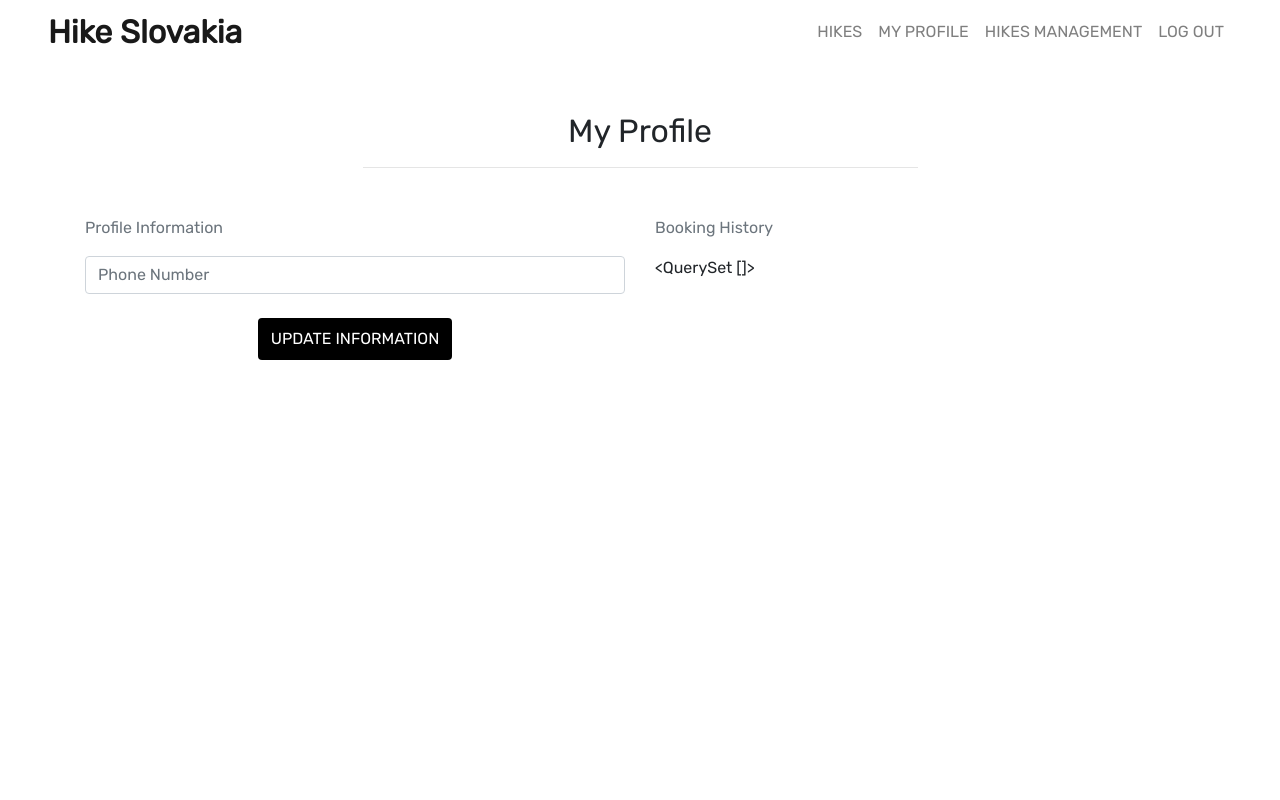
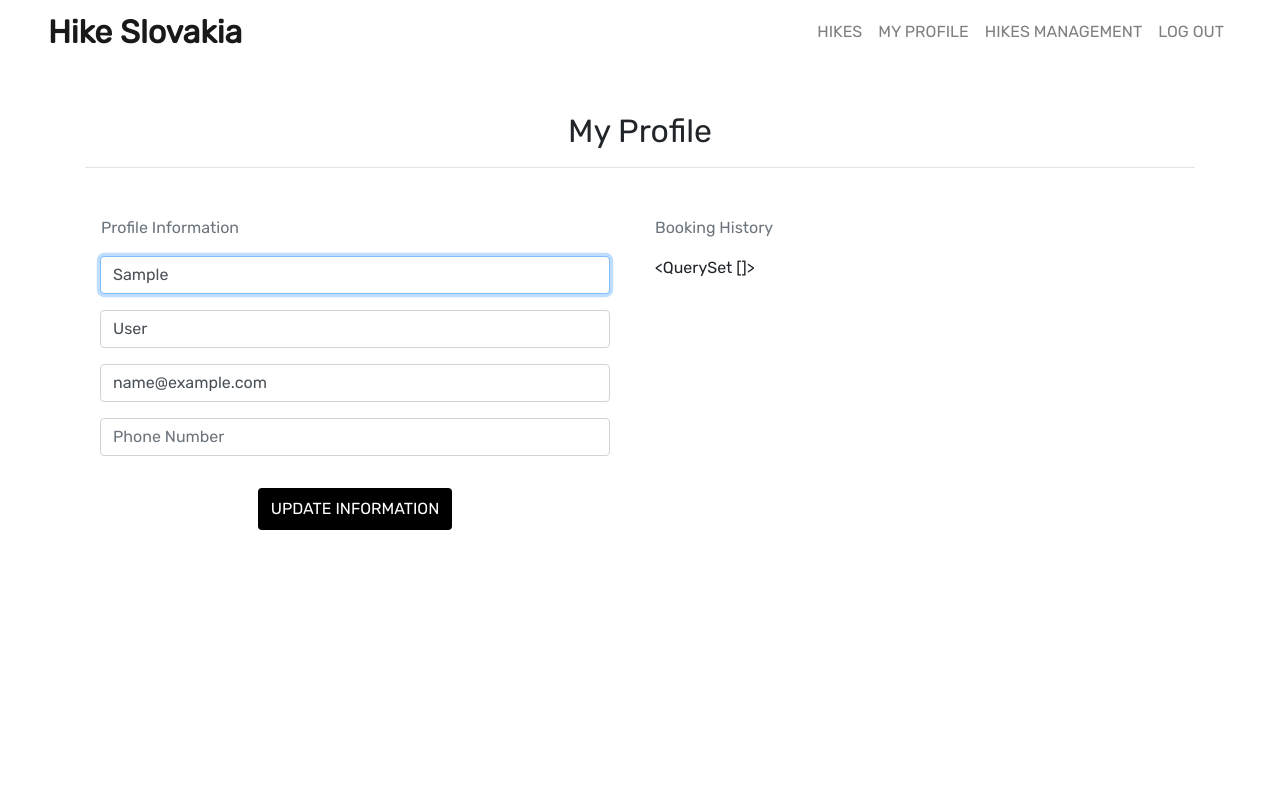
Before and after one commit to monika-hrda/hike-slovakia, a Django app: page /profile/ in a window 1280 px wide. Run offline with Django 3.2, Linux system fonts and the light colour scheme; the visitor is signed in with stand-in values (Sample User, id 1); data comes from the database, SQL or seed files in the repository; data that the repository does not hold is empty; some libraries are stand-ins or nearby versions.

Commit message:
Expose some fields of user model for updating
Add user form, view and update profile template

```diff
--- a/profiles/forms.py
+++ b/profiles/forms.py
@@ -1,4 +1,5 @@
 from django import forms
+from django.contrib.auth.models import User
 from .models import UserProfile
 
 
@@ -11,11 +12,36 @@ class UserProfileForm(forms.ModelForm):
     def __init__(self, *args, **kwargs):
         """
         Initializes the user profile form - adds placeholders and classes,
-        removes auto-generated labels and sets autofocus on first field
+        removes auto-generated labels
         """
         super().__init__(*args, **kwargs)
 
-        # self.fields['phone_number'].widget.attrs['autofocus'] = True
         self.fields['phone_number'].widget.attrs['placeholder'] = 'Phone Number'
         self.fields['phone_number'].widget.attrs['class'] = 'border-black rounded-1 profile-form-input'
         self.fields['phone_number'].label = False
+
+
+class UserForm(forms.ModelForm):
+    """ Exposes some of the fields of user model for updating """
+    class Meta:
+        model = User
+        fields = ('first_name', 'last_name', 'email',)
+
+    def __init__(self, *args, **kwargs):
+        """
+        Initialises the user form  - adds placeholders and classes, removes
+        auto-generated labels and sets autofocus on first field
+        """
+        super().__init__(*args, **kwargs)
+        placeholders = {
+            'first_name': 'First Name',
+            'last_name': 'Last Name',
+            'email': 'Email Address',
+        }
+
+        self.fields['first_name'].widget.attrs['autofocus'] = True
+
+        for field in self.fields:
+            self.fields[field].widget.attrs['placeholder'] = placeholders[field]
+            self.fields[field].widget.attrs['class'] = 'border-black rounded-1 profile-form-input'
+            self.fields[field].label = False
--- a/profiles/templates/profiles/profile.html
+++ b/profiles/templates/profiles/profile.html
@@ -11,16 +11,31 @@
     <div class="row">
         <div class="col-12 text-center mt-5">
             <h2>My Profile</h2>
-            <hr class="w-50 mb-2 mb-md-5">
+            <hr class="mb-2 mb-md-5">
         </div>
     </div>
     <div class="row">
         <div class="col-12 col-lg-6">
-            <p class="text-muted">Profile Information</p>
+            <p class="text-muted pl-3">Profile Information</p>
             <form class="mt-3 text-center" action="{% url 'profile' %}" method="POST" id="profile-update-form">
                 {% csrf_token %}
-                {{ form|crispy }}
-                <button class="btn rounded-1 text-uppercase mt-2 py-2 my-1 regular-btn">Update Information</button>
+                <div class="col-12">
+                    {{ user_form.first_name|as_crispy_field }}
+                </div>
+                <div class="col-12">
+                    {{ user_form.last_name|as_crispy_field }}
+                </div>
+                <div class="col-12">
+                    {{ user_form.email|as_crispy_field }}
+                </div>
+                <div class="col-12">
+                    {{ profile_form.phone_number|as_crispy_field }}
+                </div>
+                <div class="col-12 mt-4">
+                    <button class="btn rounded-1 text-uppercase mt-2 py-2 my-1 regular-btn">
+                        Update Information
+                    </button>
+                </div>
             </form>
         </div>
         <div class="col-12 col-lg-6">
--- a/profiles/views.py
+++ b/profiles/views.py
@@ -2,7 +2,7 @@ from django.shortcuts import render, get_object_or_404
 from django.contrib import messages
 
 from .models import UserProfile
-from .forms import UserProfileForm
+from .forms import UserProfileForm, UserForm
 
 
 def profile(request):
@@ -10,19 +10,23 @@ def profile(request):
     user_profile = get_object_or_404(UserProfile, user=request.user)
 
     if request.method == 'POST':
-        form = UserProfileForm(request.POST, instance=user_profile)
-        if form.is_valid():
-            form.save()
+        profile_form = UserProfileForm(request.POST, instance=user_profile)
+        user_form = UserForm(request.POST, instance=request.user)
+        if profile_form.is_valid() and user_form.is_valid():
+            profile_form.save()
+            user_form.save()
             messages.success(request, 'Profile updated successfully')
         else:
             messages.error(request, 'Profile update failed. Please make sure your details are valid.')
 
-    form = UserProfileForm(instance=user_profile)
+    profile_form = UserProfileForm(instance=user_profile)
+    user_form = UserForm(instance=user_profile.user)
     bookings = user_profile.bookings.all()
 
     template = 'profiles/profile.html'
     context = {
-        'form': form,
+        'profile_form': profile_form,
+        'user_form': user_form,
         'bookings': bookings,
     }
 
```
